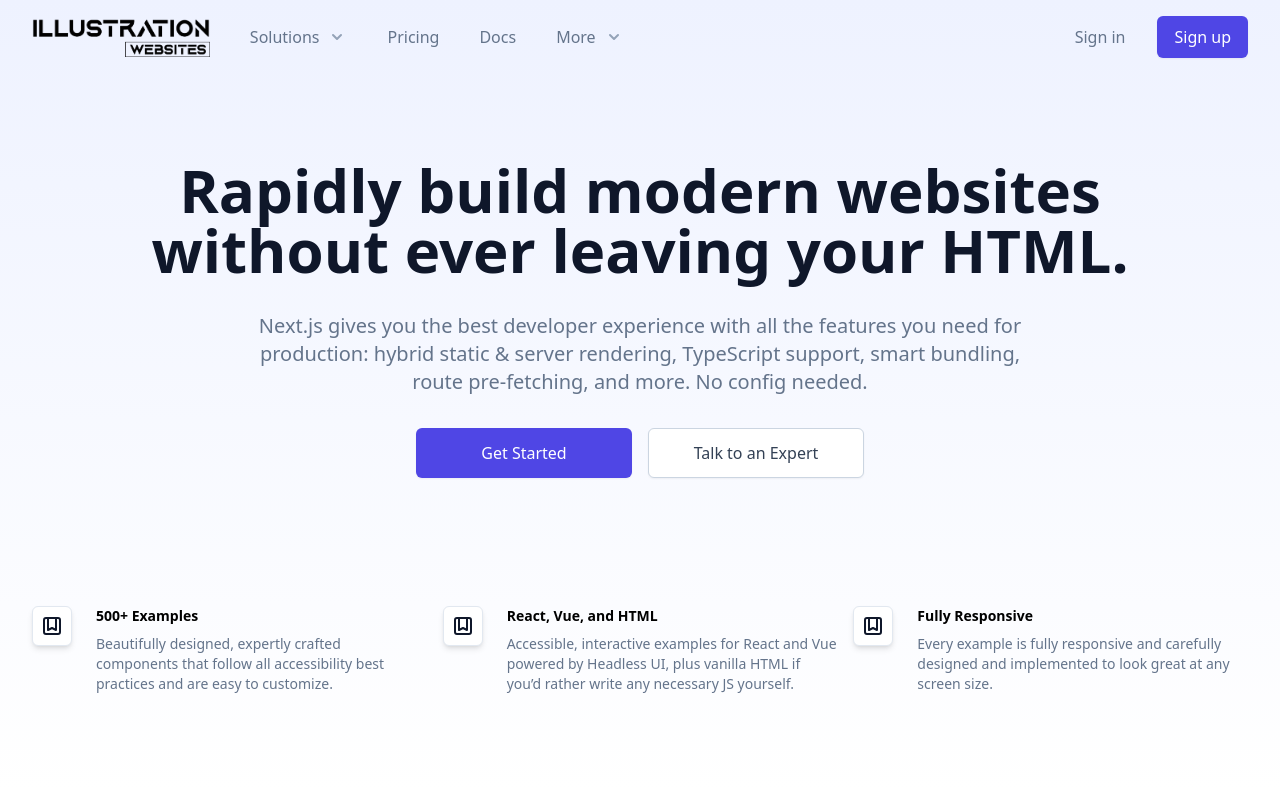
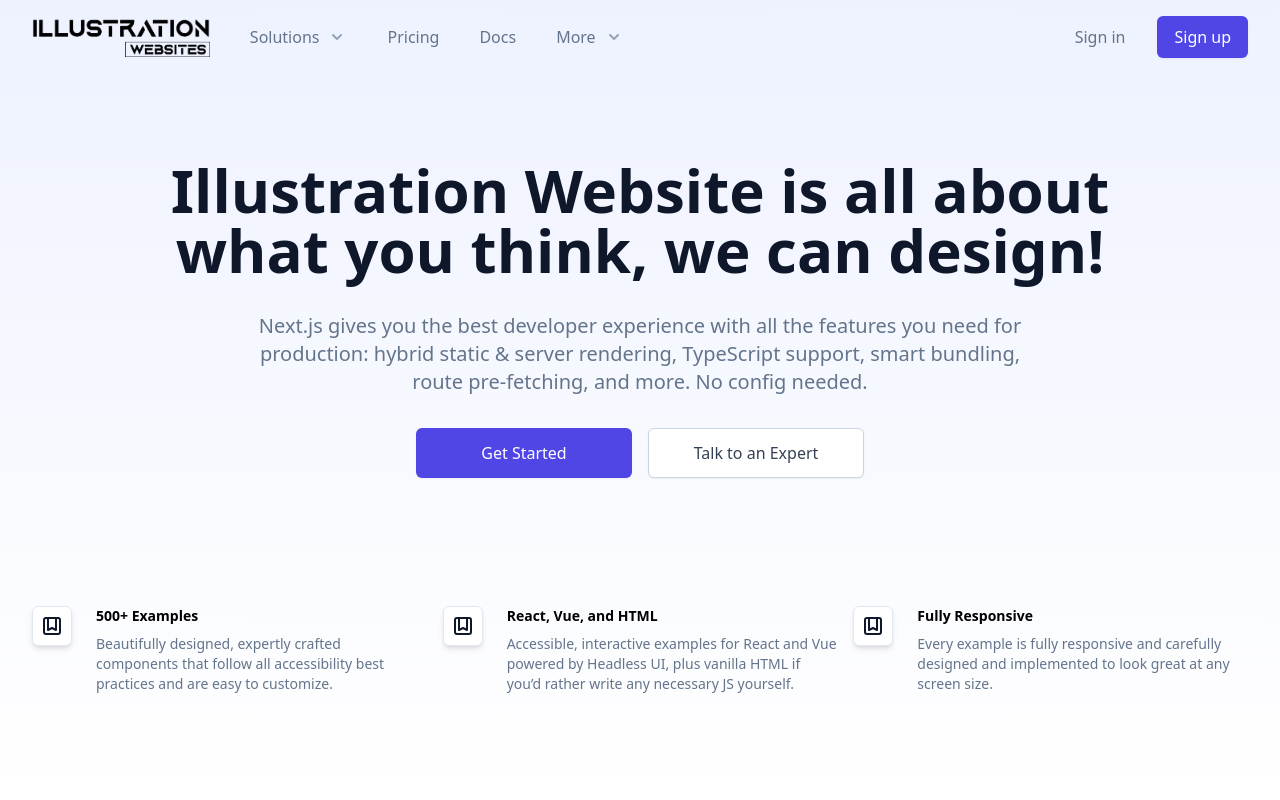
Before and after one commit to iwlabs/illustrationwebsites, a Next.js app: page / in a window 1280 px wide. Shown: the top 800 px of the page. Built offline with nearby package versions, Linux system fonts and the light colour scheme; a web font is replaced by a local one.

Commit message:
Few Changes

```diff
--- a/pages/index.js
+++ b/pages/index.js
@@ -8,7 +8,7 @@ export default function Home() {
         <div className="max-w-7xl mx-auto px-4 sm:px-6 lg:px-8">
           <div className="space-y-8 text-center lg:max-w-5xl mx-auto">
             <h1 className="text-slate-900 font-extrabold text-4xl sm:text-5xl lg:text-6xl">
-              Rapidly build modern websites without ever leaving your HTML.
+              Illustration Website is all about what you think, we can design!
             </h1>
             <p className="text-xl text-slate-500 max-w-3xl mx-auto">
               Next.js gives you the best developer experience with all the
```
Also changed, not shown: 1 other file (tests, documents, lock files or other folders).
